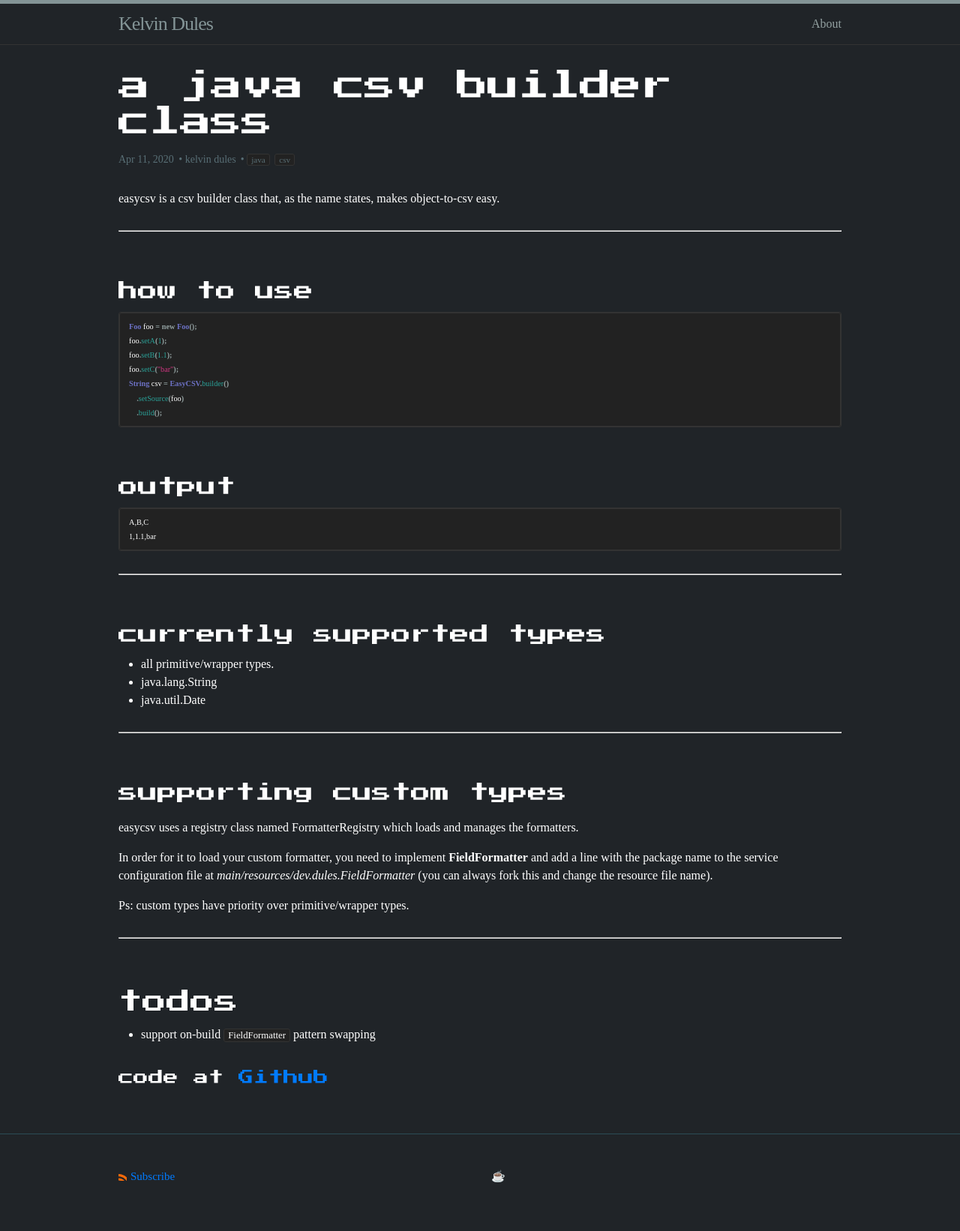
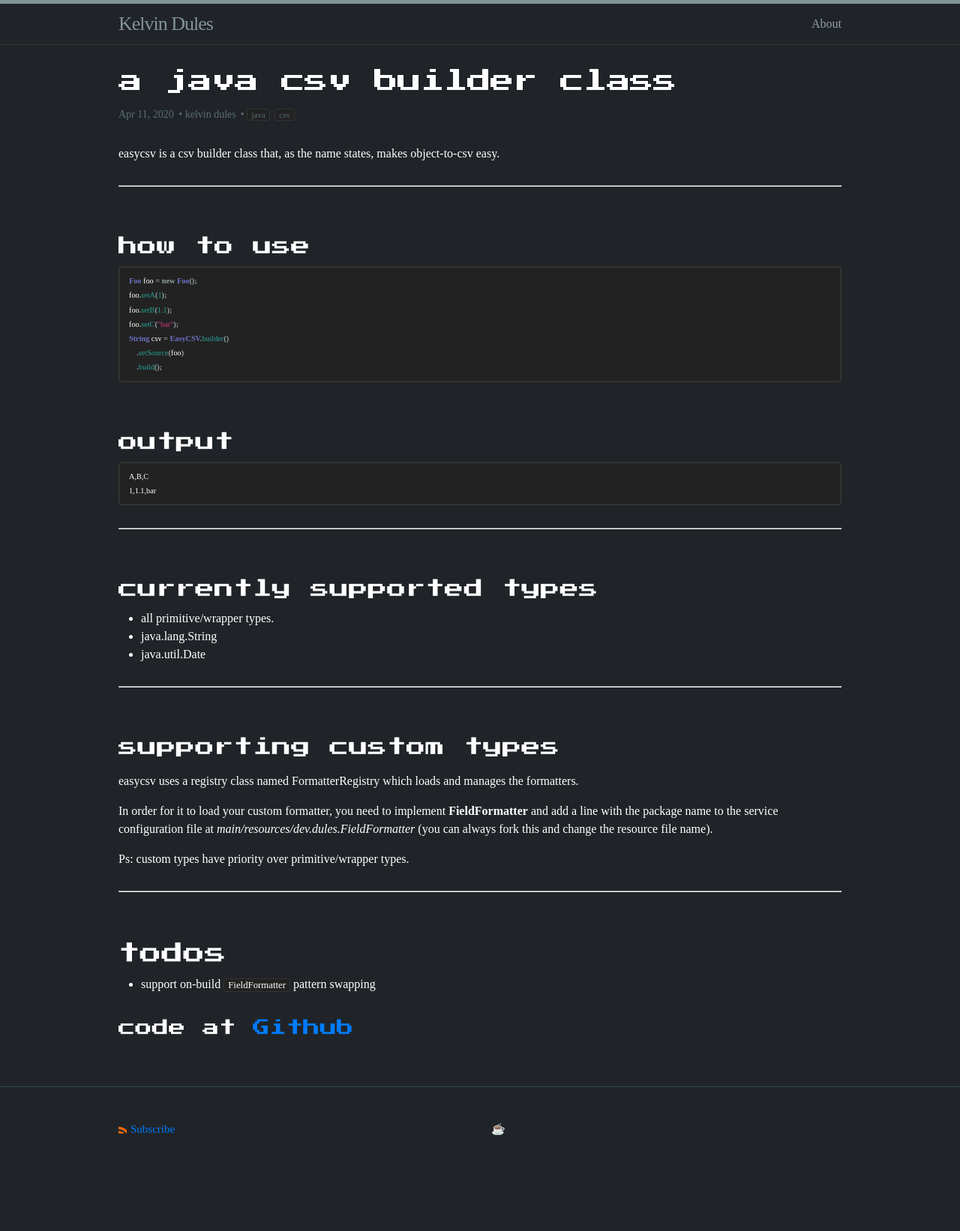
Before and after one commit to kelvindules/kelvindules.github.io, a Jekyll site: the page built from _posts/2020-04-10-easycsv.markdown, in a window 1280 px wide. Shown: the whole page at 75% size. Built offline with Jekyll 4.4.1, drawn with Linux system fonts in a browser that asks for light colours; some web fonts are replaced; after the commit the page ends 1578 px from its top, so only the background shows below that.

Commit message:
adjust font-size

```diff
--- a/assets/css/style.scss
+++ b/assets/css/style.scss
@@ -16,9 +16,6 @@
 }
 .post-meta time, .post-meta span, .post-meta code{
   margin-right: 3px;
-  }
-  .html, body{
-    font-size: .75em;
 }
 table td, code, kbd, pre, samp {
   font-size: .8em!important;
@@ -58,3 +55,22 @@
 .highlight {
   margin-bottom: 0!important;
 }
+
+h1 {
+  font-size:2rem!important;
+}
+h2 {
+  font-size: 1.8rem!important;
+}
+h3 {
+  font-size: 1.6rem!important;
+}
+h4 {
+  font-size: 1.4rem!important;
+}
+h5 {
+  font-size: 1rem!important;
+}
+h6 {
+  font-size: .8rem!important;
+}
```
Lines whose indentation alone changed are shown as unchanged.
